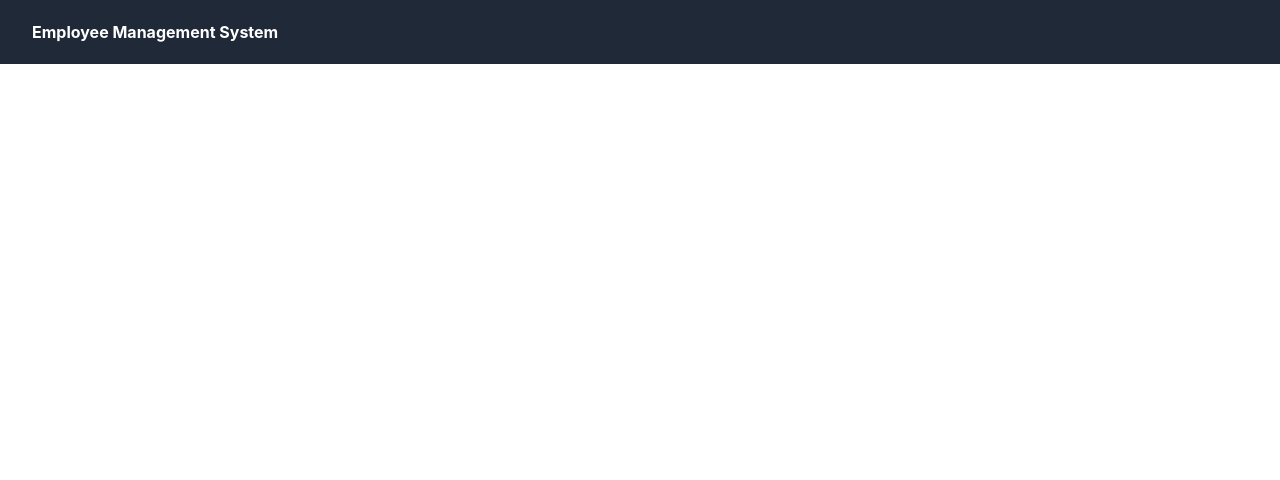
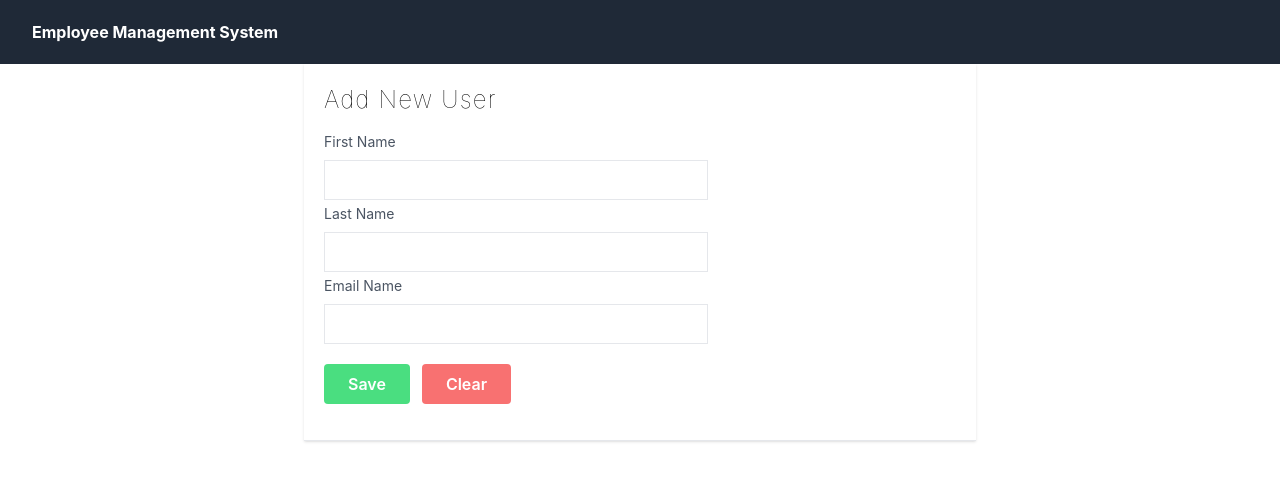
Before and after one commit to giangtran90/user-mngt-system-project, a React (Create React App) app in the folder user-mngt-ui/: page /addUser in a window 1280 px wide. Shown: the top 480 px of the page. Built offline with nearby package versions, Linux system fonts and the light colour scheme; the HTML template or start-up script is replaced by a standard one.

Commit message:
Front end: UI create new User

```diff
--- a/user-mngt-ui/src/App.js
+++ b/user-mngt-ui/src/App.js
@@ -2,6 +2,7 @@ import { BrowserRouter, Routes, Route } from 'react-router-dom';
 import './App.css';
 import Navbar from './components/Navbar';
 import UserList from './components/UserList';
+import AddUser from './components/AddUser';
 
 function App() {
   return (
@@ -10,6 +11,8 @@ function App() {
         <Navbar />
         <Routes>
           <Route path='/' element={<UserList/>}></Route>
+          <Route path='/userList' element={<UserList/>}></Route>
+          <Route path='/addUser' element={<AddUser/>}></Route>
         </Routes>
       </BrowserRouter>
     </>
--- a/user-mngt-ui/src/components/AddUser.js
+++ b/user-mngt-ui/src/components/AddUser.js
@@ -1,6 +1,36 @@
-import React from 'react'
+import React, { useState } from 'react'
+import UserService from '../services/UserService';
+import { useNavigate } from 'react-router-dom';
 
 const AddUser = () => {
+
+    const [user, setUser] = useState({
+        id : "",
+        firstName : "",
+        lastName : "",
+        emailId : ""
+    });
+
+    const navigate = useNavigate();
+
+    // xu ly khi thay doi lien tuc tren form ta van se nhan duoc gia tri thay doi
+    const handleChange = (e) => {
+        const value = e.target.value;
+        setUser({...user, [e.target.name]:value});
+    }
+
+    // xu ly saveUser
+    const saveUser = (e) => {
+        e.preventDefault();
+        UserService.saveUser(user)
+        .then((response) => {
+            navigate("/userList");
+        })
+        .catch((error) => {
+            console.log(error);
+        })
+    }
+
   return (
     // max-w-2xl: chieu rong toi da, shadow: them bong duoi, border-b: duong vien duoi, mx-auto: can le tu dong
     <div className='flex max-w-2xl mx-auto shadow border-b'>
@@ -16,22 +46,22 @@ const AddUser = () => {
              */}
             <div className='items-center justify-center h-14 w-full my-4'>
                 <label className='block text-gray-600 text-sm font-normal'>First Name</label>
-                <input type='text' name='firstName' className='h-10 w-96 border mt-2 px-2 py-2'></input>
+                <input type='text' name='firstName' onChange={(e) => handleChange(e)} className='h-10 w-96 border mt-2 px-2 py-2'></input>
             </div>
             <div className='items-center justify-center h-14 w-full my-4'>
                 <label className='block text-gray-600 text-sm font-normal'>Last Name</label>
-                <input type='text' name='lastName' className='h-10 w-96 border mt-2 px-2 py-2'></input>
+                <input type='text' name='lastName' onChange={(e) => handleChange(e)} className='h-10 w-96 border mt-2 px-2 py-2'></input>
             </div>
             <div className='items-center justify-center h-14 w-full my-4'>
                 <label className='block text-gray-600 text-sm font-normal'>Email Name</label>
-                <input type='email' name='email' className='h-10 w-96 border mt-2 px-2 py-2'></input>
+                <input type='email' name='emailId' onChange={(e) => handleChange(e)} className='h-10 w-96 border mt-2 px-2 py-2'></input>
             </div>
 
             {/* space-x-3: tao khoang cach giua 2 button
                 rounded hover:bg-green-700 => tao vien tron, khi hover mau dam hon
             */}
             <div className='items-center justify-center h-14 w-full my-4 space-x-3 pt-4'>
-                <button className='rounded text-white font-semibold bg-green-400 hover:bg-green-700 px-6 py-2'>Save</button>
+                <button onClick={saveUser} className='rounded text-white font-semibold bg-green-400 hover:bg-green-700 px-6 py-2'>Save</button>
                 <button className='rounded text-white font-semibold bg-red-400 hover:bg-red-700 px-6 py-2'>Clear</button>
             </div>
         </div>
--- a/user-mngt-ui/src/components/UserList.js
+++ b/user-mngt-ui/src/components/UserList.js
@@ -1,11 +1,14 @@
 import React, { useEffect, useState } from 'react'
 import UserService from '../services/UserService';
 import User from './User';
+import { useNavigate } from 'react-router-dom';
 
 const UserList = () => {
 
   const [loading, setLoading] = useState(true);
   const [users, setusers] = useState(null);
+
+  const navigate = useNavigate();
 
   useEffect(() => {
     const fetchData = async () => {
@@ -26,7 +29,7 @@ const UserList = () => {
   return (
     <div className='container mx-auto my-8'>
       <div className='h-12'>
-        <button className='rounded bg-slate-600 text-white px-6 py-2 font-semibold'>Add User</button>
+        <button onClick={() => navigate("/addUser")} className='rounded bg-slate-600 text-white px-6 py-2 font-semibold'>Add User</button>
       </div>
       <div className='flex shadow border-b'>
           <table className='min-w-full'>
--- a/user-mngt-ui/src/services/UserService.js
+++ b/user-mngt-ui/src/services/UserService.js
@@ -7,5 +7,8 @@ class UserService {
         return axios.get(USER_API_BASE_URL);
     }
 
+    saveUser(user) {
+        return axios.post(USER_API_BASE_URL, user);
+    }
 }
 export default new UserService()
```
